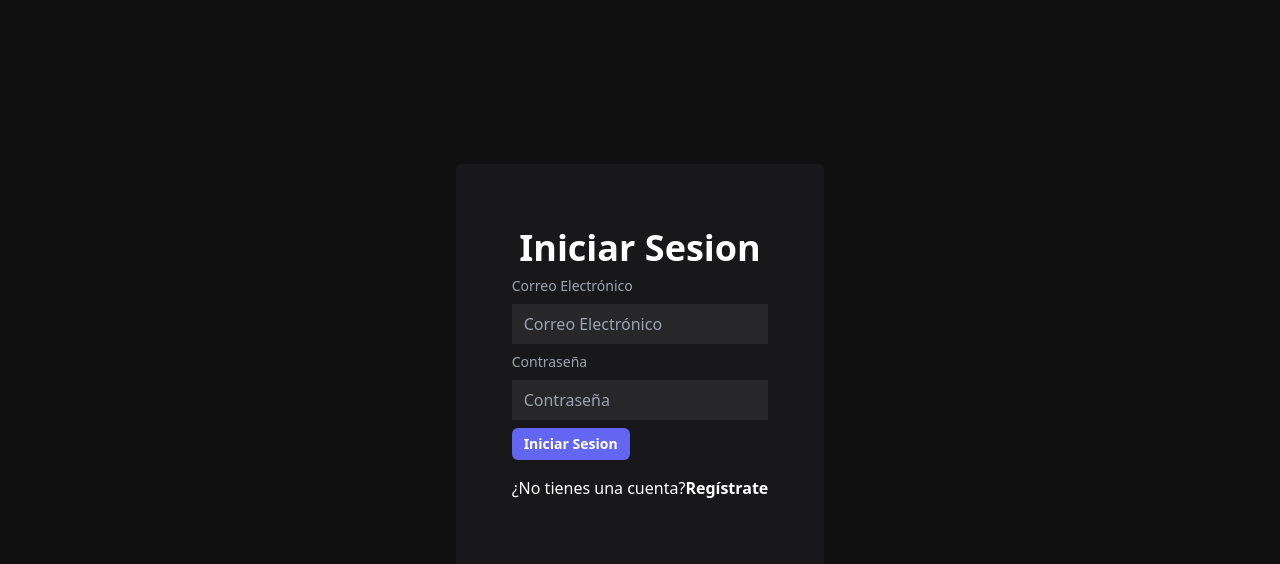
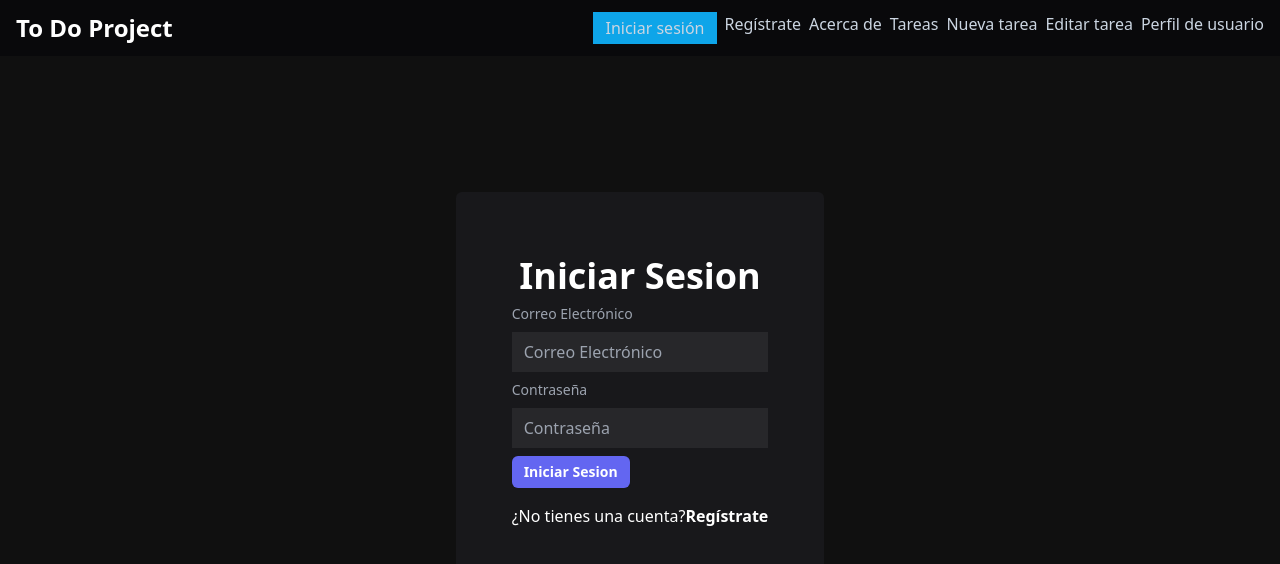
Before and after one commit to josxfer/todoproject, a React (Vite) app in the folder frontendToDoProject/: page /login in a window 1280 px wide. Shown: the top 564 px of the page. Built offline with nearby package versions, Linux system fonts and the light colour scheme.

Commit message:
Se agrega barra de navegación con estilos y redireccionando a las diferentes rutas

```diff
--- a/frontendToDoProject/src/app.jsx
+++ b/frontendToDoProject/src/app.jsx
@@ -1,4 +1,8 @@
 import { Routes, Route } from "react-router-dom";
+
+import Navbar from "./components/navbar/Navbar";
+import { Container } from "./components/ui";
+
 import HomePage from "./pages/HomePage";
 import AboutPage from "./pages/AboutPage";
 import LoginPage from "./pages/LoginPage";
@@ -8,9 +12,12 @@ import TaskFormPage from "./pages/TaskFormPage";
 import ProfilePage from "./pages/ProfilePage";
 import NotFound from "./pages/NotFound";
 
-
 function App() {
   return (
+    <>
+      <Navbar />
+
+      <Container className="py-5">
         <Routes>
           <Route path="/" element={<HomePage />} />
           <Route path="/about" element={<AboutPage />} />
@@ -23,6 +30,8 @@ function App() {
           <Route path="/profile" element={<ProfilePage />} />
           <Route path="*" element={<NotFound />} />
         </Routes>
+      </Container>
+    </>
   );
 }
 
--- /dev/null
+++ b/frontendToDoProject/src/components/navbar/Navbar.jsx
@@ -0,0 +1,32 @@
+import { Link, useLocation } from "react-router-dom";
+import { navigation } from "./navigation";
+import { Container } from "../ui";
+
+function Navbar() {
+  const location = useLocation();
+  console.log(location);
+
+  return (
+    <nav className="bg-zinc-950 ">
+      <Container className="flex justify-between py-3">
+        <Link to="/">
+          <h1 className="font-bold text-2xl flex">To Do Project</h1>
+        </Link>
+        <ul className="flex gap-x-2">
+          {navigation.map(({ path, name }) => (
+            <li
+              className={` text-slate-300 ${
+                location.pathname === path && "bg-sky-500 px-3 py-1"
+              }`}
+              key={path}
+            >
+              <Link to={path}>{name}</Link>
+            </li>
+          ))}
+        </ul>
+      </Container>
+    </nav>
+  );
+}
+
+export default Navbar;
--- /dev/null
+++ b/frontendToDoProject/src/components/navbar/navigation.js
@@ -0,0 +1,30 @@
+export const navigation = [
+  {
+    name: "Iniciar sesión",
+    path: "/login",
+  },
+  {
+    name: "Regístrate",
+    path: "/register",
+  },
+  {
+    name: "Acerca de",
+    path: "/about",
+  },
+  {
+    name: "Tareas",
+    path: "/tasks",
+  },
+  {
+    name: "Nueva tarea",
+    path: "/tasks/new",
+  },
+  {
+    name: "Editar tarea",
+    path: "/tasks/1/edit",
+  },
+  {
+    name: "Perfil de usuario",
+    path: "/profile",
+  },
+];
--- /dev/null
+++ b/frontendToDoProject/src/components/ui/Container.jsx
@@ -0,0 +1,11 @@
+export function Container({children, className}) {
+  return (
+    <div className={"max-w-7xl px-4 mx-auto " + className}>
+      {children}
+    </div>
+
+
+  )
+}
+
+export default Container
--- a/frontendToDoProject/src/pages/HomePage.jsx
+++ b/frontendToDoProject/src/pages/HomePage.jsx
@@ -2,7 +2,6 @@ import { useAuth } from "../context/AuthContext";
 
 function HomePage() {
   const data = useAuth();
-  console.log(data);
 
   return <div>HomePage</div>;
 }
--- a/frontendToDoProject/src/pages/LoginPage.jsx
+++ b/frontendToDoProject/src/pages/LoginPage.jsx
@@ -1,4 +1,4 @@
-import { Card, Input, Button, Label } from "../components/ui";
+import { Card, Input, Button, Label, Container } from "../components/ui";
 import { Link, useNavigate } from "react-router-dom";
 import { useForm } from "react-hook-form";
 import { useAuth } from "../context/AuthContext";
@@ -17,7 +17,7 @@ export function LoginPage() {
   });
 
   return (
-    <div className="h-[calc(100vh-64px)] flex justify-center items-center">
+    <Container className="h-[calc(100vh-10rem)] flex justify-center items-center">
       <Card>
         {errors &&
           errors.map((err) => (
@@ -55,7 +55,7 @@ export function LoginPage() {
           </Link>
         </div>
       </Card>
-    </div>
+    </Container>
   );
 }
 
--- a/frontendToDoProject/src/pages/RegisterPage.jsx
+++ b/frontendToDoProject/src/pages/RegisterPage.jsx
@@ -1,4 +1,4 @@
-import { Button, Card, Input, Label } from "../components/ui/index";
+import { Button, Card, Container, Input, Label } from "../components/ui/index";
 import { useForm } from "react-hook-form";
 import { Link, useNavigate } from "react-router-dom";
 import { useAuth } from "../context/AuthContext";
@@ -20,7 +20,7 @@ function RegisterPage() {
   });
 
   return (
-    <div className="h-[calc(100vh-64px)] flex items-center justify-center">
+    <Container className="h-[calc(100vh-10rem)] flex items-center justify-center">
       <Card>
         {signupErrors &&
           signupErrors.map((err) => (
@@ -78,7 +78,7 @@ function RegisterPage() {
           </div>
         </form>
       </Card>
-    </div>
+    </Container>
   );
 }
 
```
Also changed, not shown: frontendToDoProject/src/components/ui/index.js (+5 -4 lines). Lines whose indentation alone changed are shown as unchanged.
